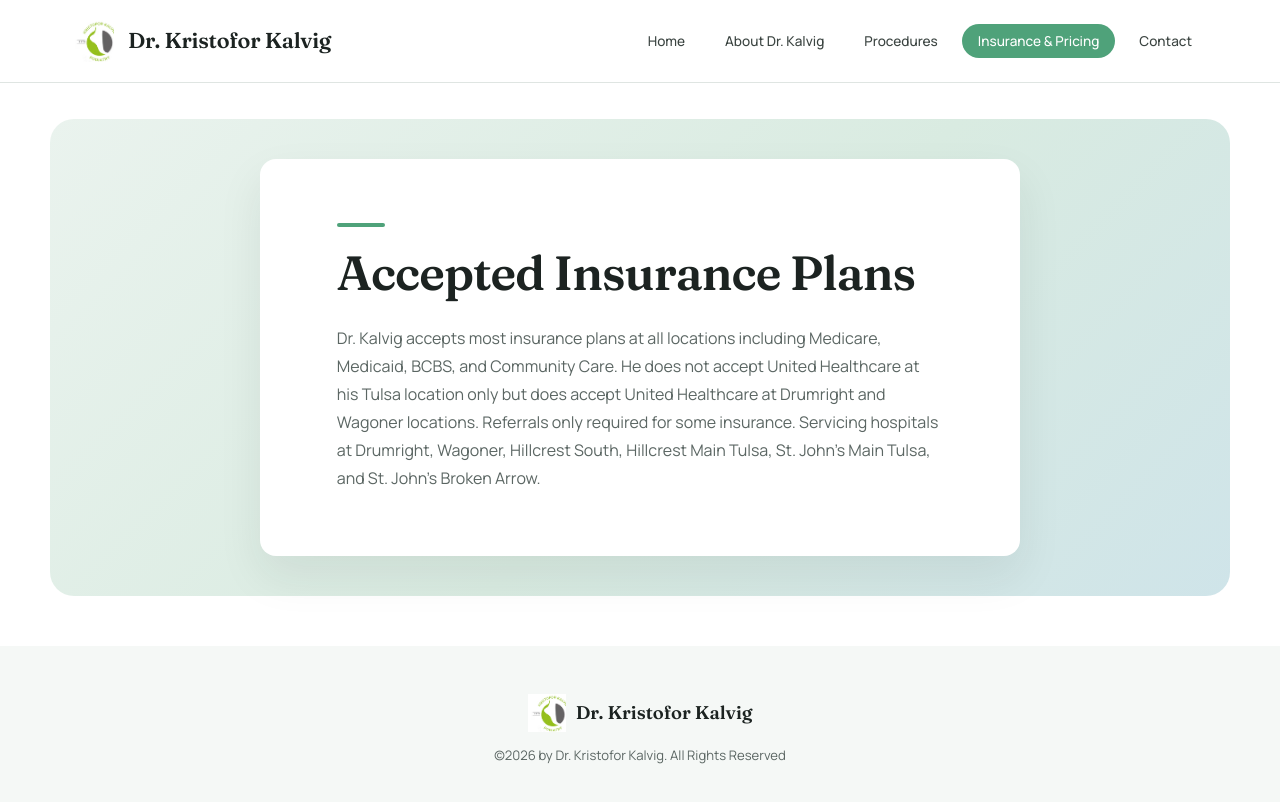
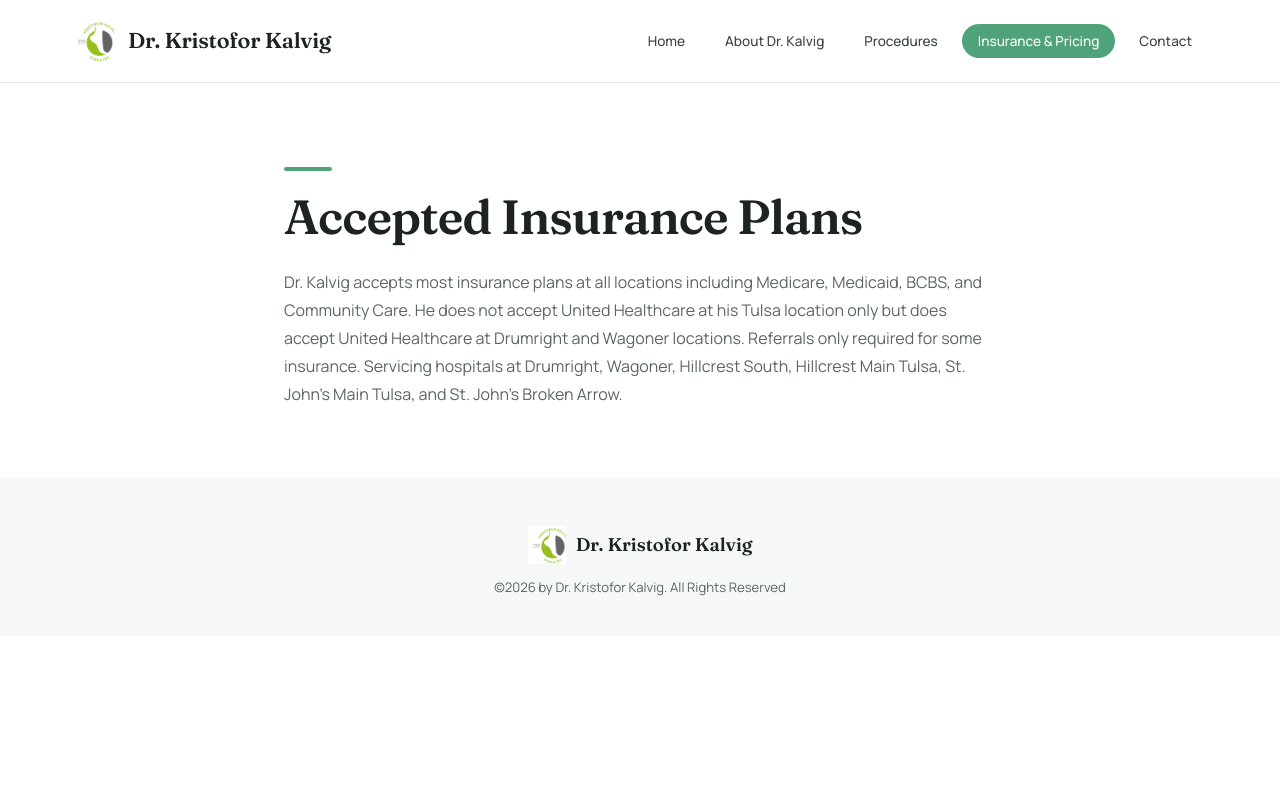
Before and after one commit to Infinitty35/dr-kalvig-podiatry, a website: page insurance.html in a window 1280 px wide. Drawn offline with Linux system fonts and the light colour scheme.

Commit message:
Simplify insurance page to text only

```diff
--- a/css/styles.css
+++ b/css/styles.css
@@ -754,27 +754,13 @@ a:focus-visible {
   margin-top: 36px;
 }
 
-.insurance-hero {
-  align-items: center;
-  background-image: linear-gradient(135deg, #eaf3ee 0%, #d9ebe1 55%, #cfe4e9 100%);
-  border-radius: var(--radius-lg);
-  display: flex;
-  justify-content: center;
-  margin: 0 auto 50px;
-  max-width: var(--wide-width);
-  min-height: 260px;
-  padding: 40px 24px;
+.insurance-text {
+  margin: 0 auto 70px;
+  max-width: 760px;
+  padding: clamp(1.5rem, 4vw, 3rem) 24px 0;
 }
 
-.insurance-card {
-  background: #ffffff;
-  border-radius: var(--radius-md);
-  box-shadow: var(--shadow-soft);
-  max-width: 760px;
-  padding: clamp(2.5rem, 5vw, 4.2rem) clamp(2.3rem, 6vw, 5.1rem);
-}
-
-.insurance-card h1 {
+.insurance-text h1 {
   color: var(--color-text);
   font-family: "Fraunces", Georgia, serif;
   font-size: clamp(1.9rem, 4.5vw, 3rem);
@@ -784,7 +770,7 @@ a:focus-visible {
   margin: 0 0 24px;
 }
 
-.insurance-card h1::before {
+.insurance-text h1::before {
   background: var(--color-primary);
   border-radius: 999px;
   content: "";
@@ -794,7 +780,7 @@ a:focus-visible {
   width: 48px;
 }
 
-.insurance-card p {
+.insurance-text p {
   color: var(--color-muted);
   margin: 0;
 }
@@ -982,13 +968,8 @@ a:focus-visible {
     padding: 36px 24px;
   }
 
-  .insurance-hero {
-    border-radius: var(--radius-md);
-    min-height: 220px;
-  }
-
-  .insurance-card {
-    padding: 2rem 1.6rem;
+  .insurance-text {
+    padding: 1.5rem 22px 0;
   }
 
   .map-caption {
--- a/insurance.html
+++ b/insurance.html
@@ -29,11 +29,9 @@
     </header>
 
     <main id="main" class="insurance-main">
-      <section class="insurance-hero" aria-labelledby="insurance-title">
-        <div class="insurance-card">
-          <h1 id="insurance-title">Accepted Insurance Plans</h1>
-          <p>Dr. Kalvig accepts most insurance plans at all locations including Medicare, Medicaid, BCBS, and Community Care. He does not accept United Healthcare at his Tulsa location only but does accept United Healthcare at Drumright and Wagoner locations. Referrals only required for some insurance. Servicing hospitals at Drumright, Wagoner, Hillcrest South, Hillcrest Main Tulsa, St. John's Main Tulsa, and St. John's Broken Arrow.</p>
-        </div>
+      <section class="insurance-text" aria-labelledby="insurance-title">
+        <h1 id="insurance-title">Accepted Insurance Plans</h1>
+        <p>Dr. Kalvig accepts most insurance plans at all locations including Medicare, Medicaid, BCBS, and Community Care. He does not accept United Healthcare at his Tulsa location only but does accept United Healthcare at Drumright and Wagoner locations. Referrals only required for some insurance. Servicing hospitals at Drumright, Wagoner, Hillcrest South, Hillcrest Main Tulsa, St. John's Main Tulsa, and St. John's Broken Arrow.</p>
       </section>
     </main>
 
```
